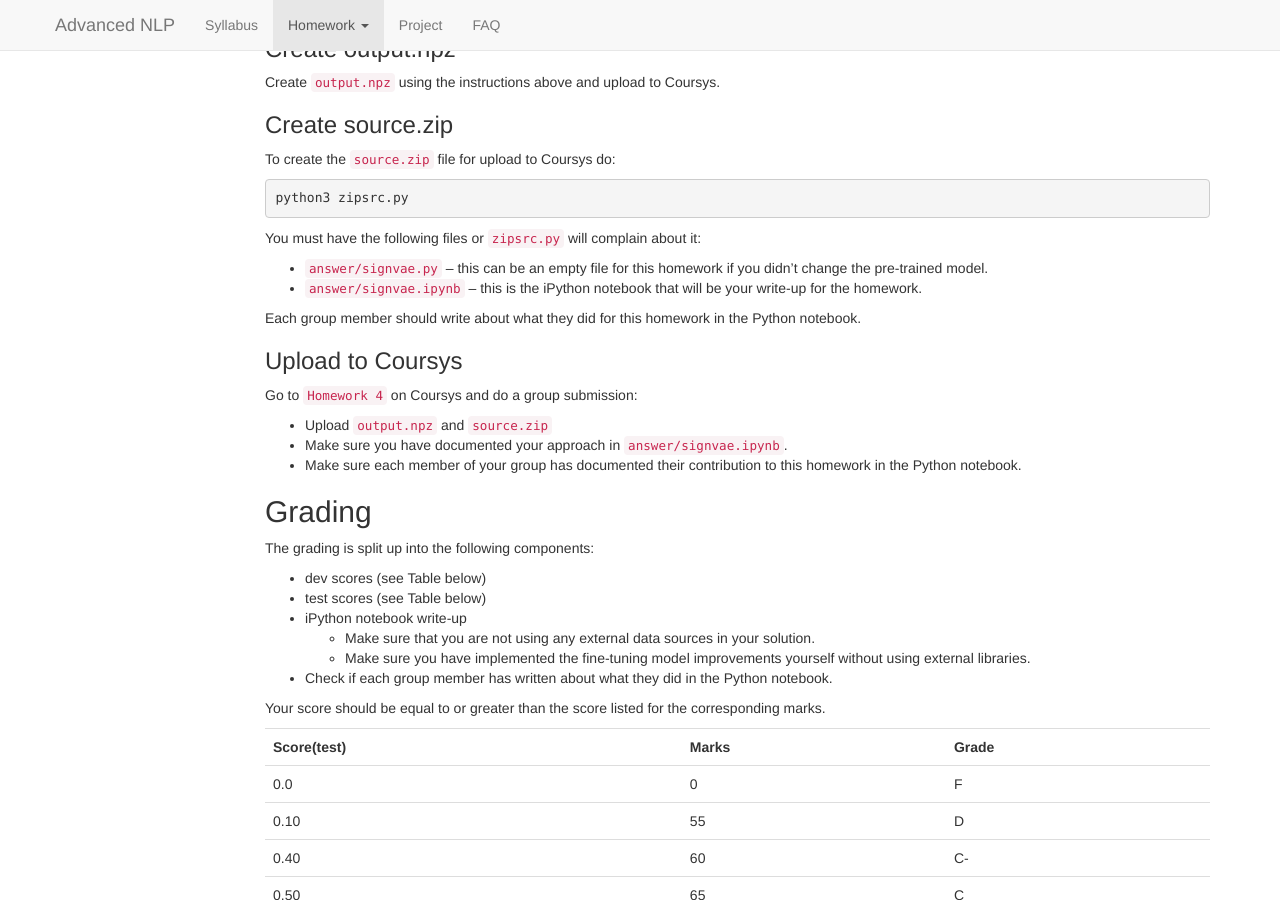
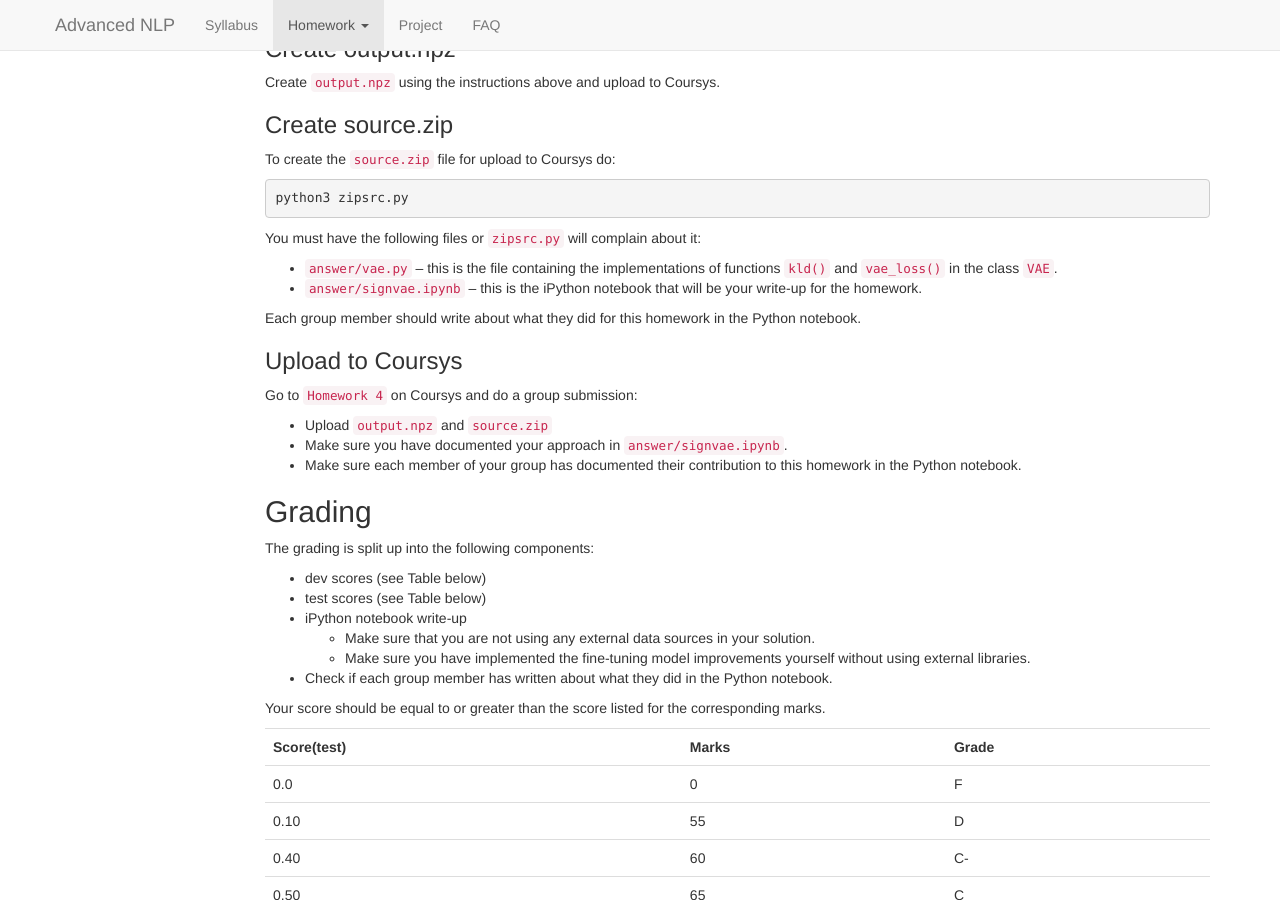
Before and after one commit to anoopsarkar/advanced-nlp-class, a Jekyll site: the page built from hw4.md, in a window 1280 px wide and 900 px high, scrolled down 2610 px. Built offline with Jekyll 4.4.1, drawn with Linux system fonts in a browser that asks for light colours; nearby versions of some CDN libraries; formulas are drawn with MathJax 3; some of the changed text lies outside the part shown.

Commit message:
fix hw4 typo

```diff
--- a/hw4.md
+++ b/hw4.md
@@ -55,7 +55,7 @@
 
 ## The Baseline
 
-You are given a partial implementation of the character clustering model from [Born et al. 2023](https://aclanthology.org/2023.cawl-1.11/). However, we have removed the variational autoencoder (VAE), which encodes images as dense vectors and decodes those vectors to recover the original images. You must complete the model by finishing the partial implementations of `VAE`, `kld()`, and `vae_loss()` provided in `default.py`.
+You are given a partial implementation of the character clustering model from [Born et al. 2023](https://aclanthology.org/2023.cawl-1.11/). However, we have removed the variational autoencoder (VAE), which encodes images as dense vectors and decodes those vectors to recover the original images. You must complete the model by finishing the partial implementations of `kld()` and `vae_loss()` in the class `VAE` provided in `default.py`.
 
 ## Extensions to the Baseline
 
@@ -148,7 +148,7 @@
 
 You must have the following files or `zipsrc.py` will complain about it:
 
-* `answer/signvae.py` -- this can be an empty file for this homework if you didn't change the pre-trained model.
+* `answer/vae.py` -- this is the file containing the implementations of functions `kld()` and `vae_loss()` in the class `VAE`.
 * `answer/signvae.ipynb` -- this is the iPython notebook that will be your write-up for the homework.
 
 Each group member should write about what they did for this homework in the Python notebook.
```
